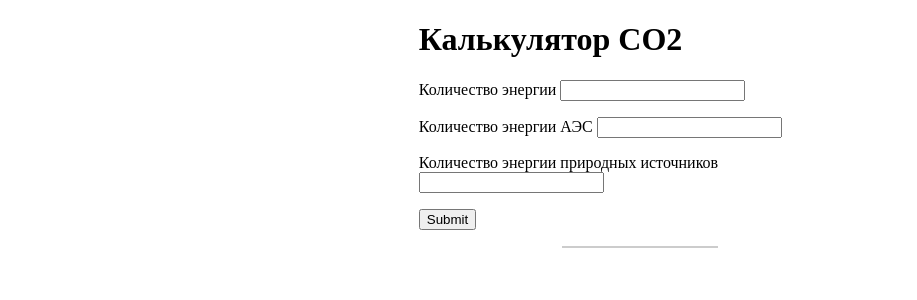
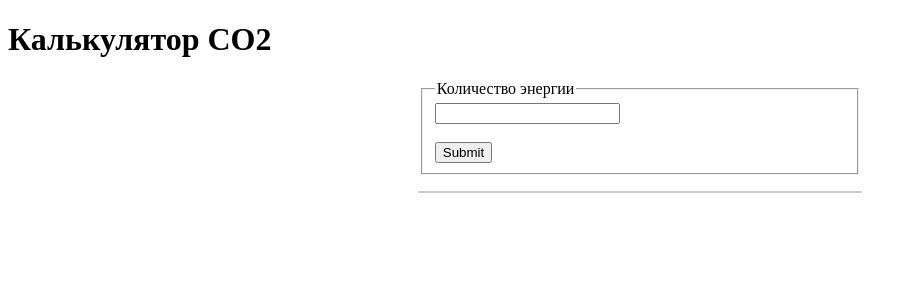
Before and after one commit to zoricheva/Global-Data-CO2, a Flask app: page / in a window 1280 px wide. Shown: the top 300 px of the page, without its empty margins (0-917 px from the left). Run offline with Flask 3, Linux system fonts and the light colour scheme.

Commit message:
Update index.html

```diff
--- a/templates/index.html
+++ b/templates/index.html
@@ -12,30 +12,23 @@
   }
 </style>
 
-
+<html>
     <head>
         <title>Предсказание СО2</title>
     </head>
 
+    <body>
+        <h1>Калькулятор СО2</h1>
 
-        <form method="post" action="{{url_for('main')}}">
-
-          <h1>Калькулятор СО2</h1>
-            <p>
-                <label>Количество энергии</label>
-                <input name="energy" type="text">
-            </p>
-            <p>
-                <label>Количество энергии АЭС</label>
-                <input name="energy2" type="text">
-            </p>
-            <p>
-                <label>Количество энергии природных источников</label>
-                <input name="energy3" type="text">
-            </p>
-            <p>
-                <input type="submit">
-            </p>
+        <form action="{{url_for('main')}}" method="post">
+          <fieldset>
+            <legend>Количество энергии</legend>
+            <input name="energy" type="text">
+            <br>
+            <br>
+            <input type="submit">
+          </fieldset>
+        </form>
 
         <p>
           <div class="result" align="center">
@@ -50,7 +43,7 @@
             {% endif %}
           </div>
         </p>
-        </form>
+
 
     </body>
 </html>
```
